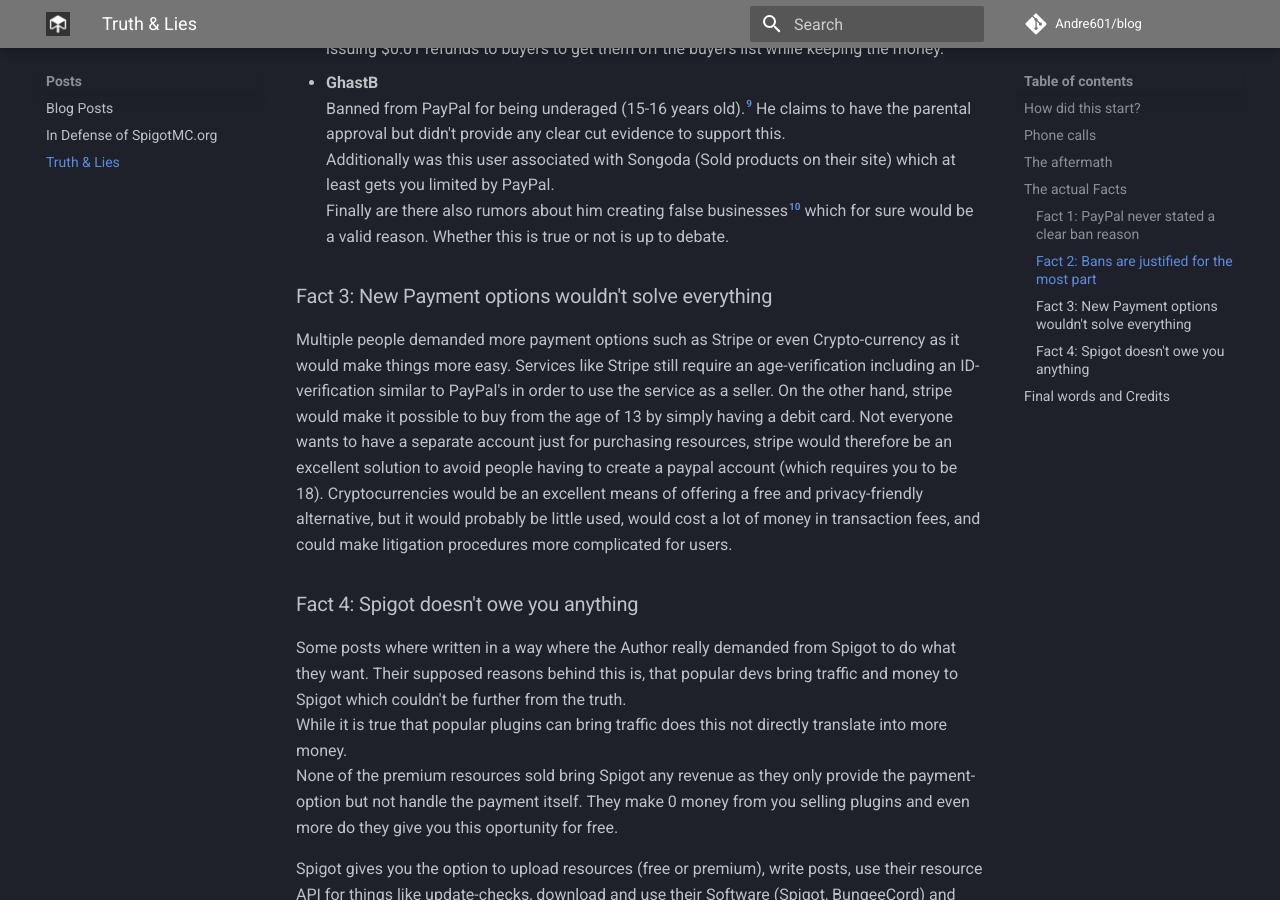
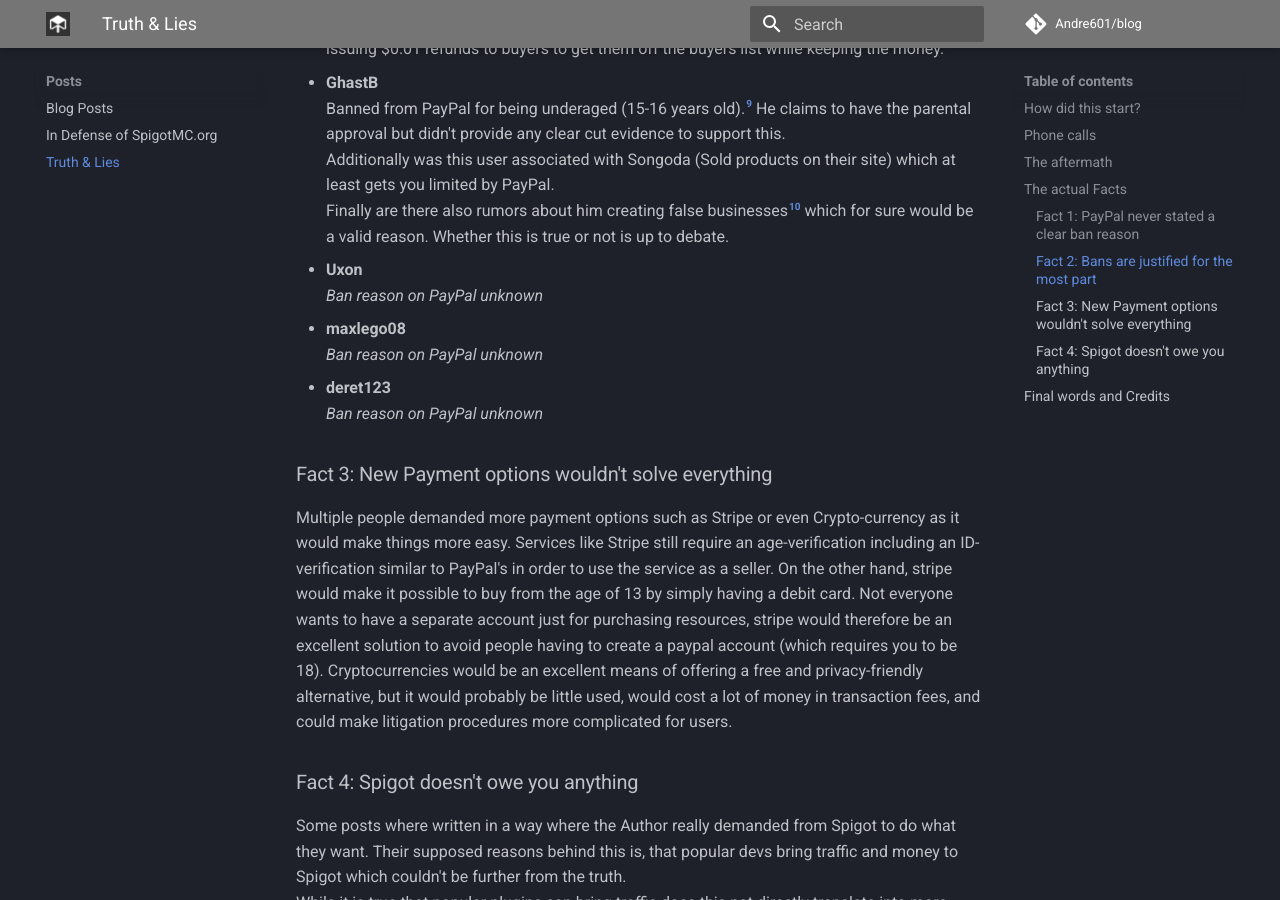
Before and after one commit to Andre601/blog, an MkDocs documentation site: the page built from docs/posts/truth-and-lies.md, in a window 1280 px wide and 900 px high, scrolled down 2353 px. Built offline with MkDocs 1.6.1 and Material for MkDocs 9.7.7, drawn with Linux system fonts in a browser that asks for light colours; comment, search, counter and statistics services are not loaded.

Commit message:
add a few plugin developers to the list to give a broader perspective

```diff
--- a/docs/posts/truth-and-lies.md
+++ b/docs/posts/truth-and-lies.md
@@ -53,6 +53,12 @@
 Banned from PayPal for being underaged (15-16 years old).[^9] He claims to have the parental approval but didn't provide any clear cut evidence to support this.
 Additionally was this user associated with Songoda (Sold products on their site) which at least gets you limited by PayPal.
 Finally are there also rumors about him creating false businesses[^10] which for sure would be a valid reason. Whether this is true or not is up to debate.
+- **Uxon**
+*Ban reason on PayPal unknown*
+- **maxlego08**
+*Ban reason on PayPal unknown*
+- **deret123**
+*Ban reason on PayPal unknown*
 
 ### Fact 3: New Payment options wouldn't solve everything
 Multiple people demanded more payment options such as Stripe or even Crypto-currency as it would make things more easy.
```
